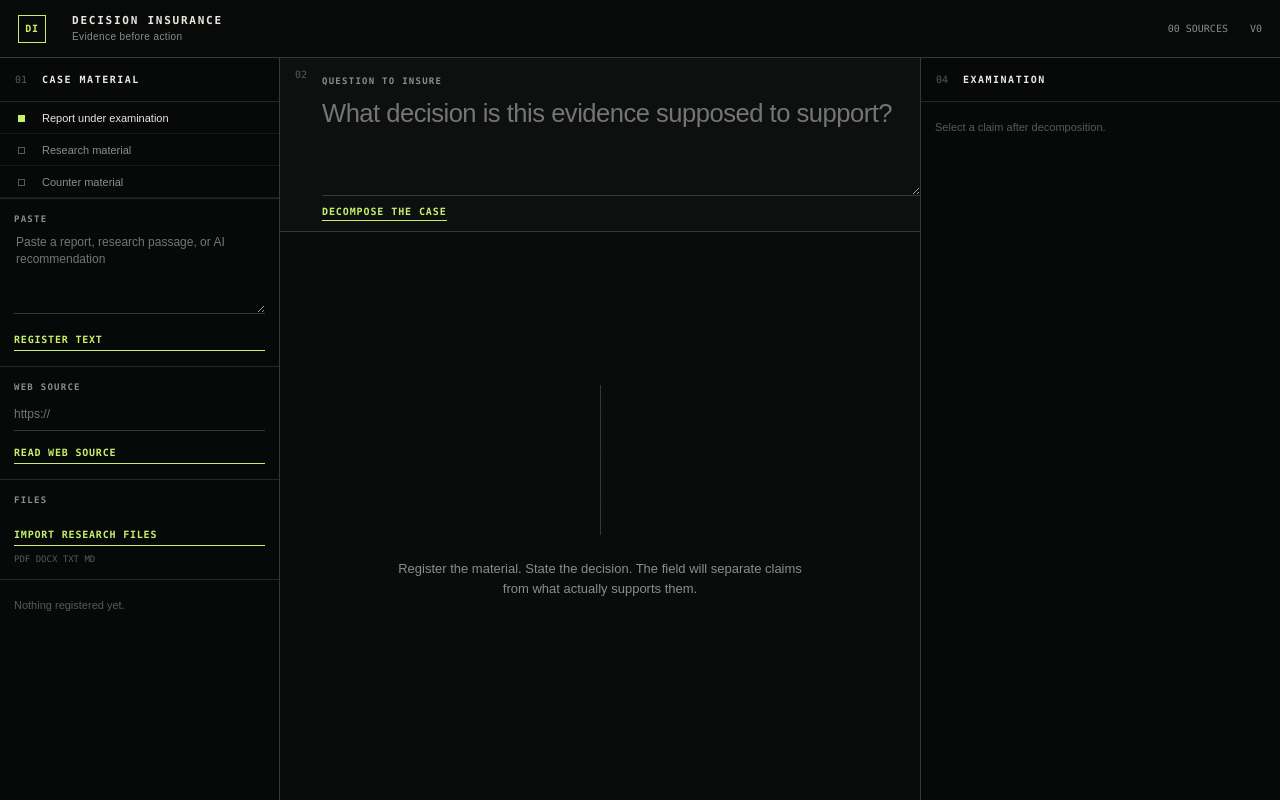
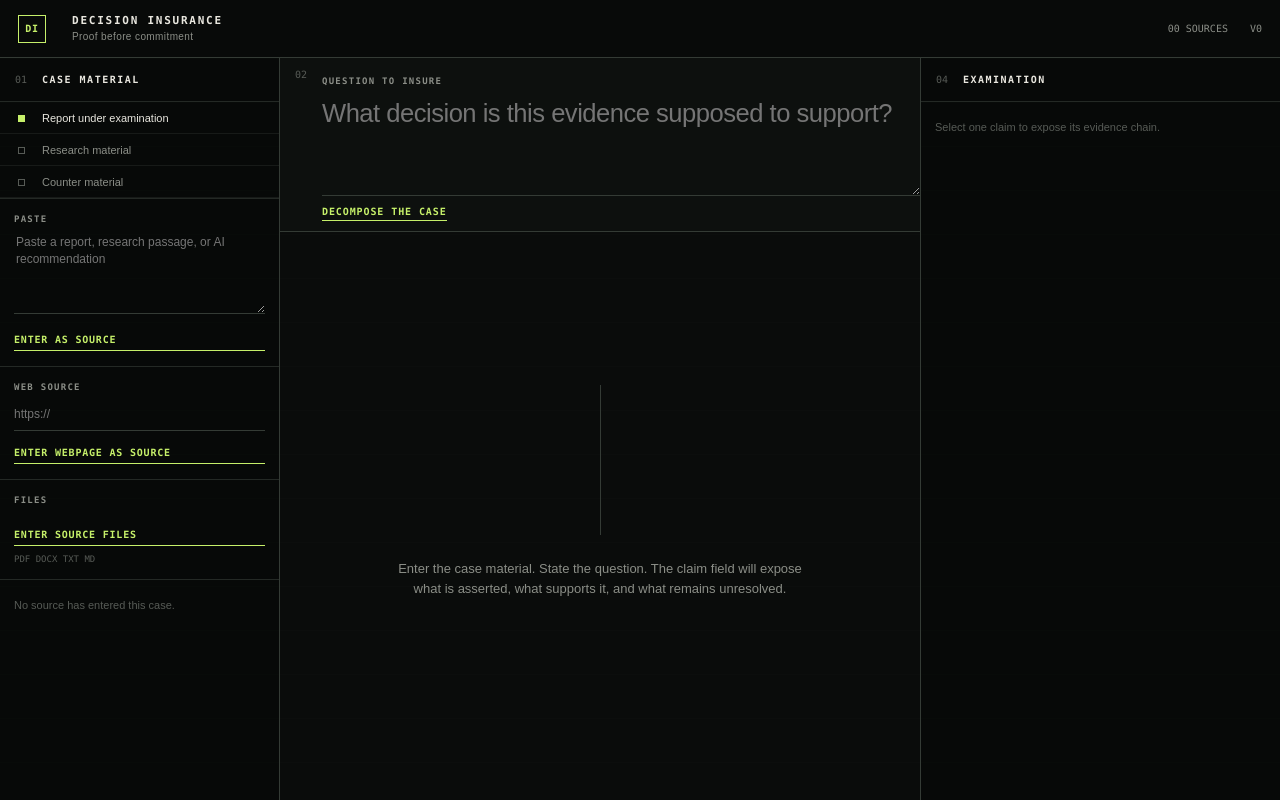
Before and after one commit to Joenasriani/decision-insurance, a Next.js app: page / in a window 1280 px wide. Built offline with nearby package versions, Linux system fonts and the light colour scheme.

Commit message:
Make the interface language case specific

```diff
--- a/components/DecisionWorkbench.tsx
+++ b/components/DecisionWorkbench.tsx
@@ -150,11 +150,11 @@ export default function DecisionWorkbench() {
 
   async function decomposeCase() {
     if (!question.trim()) {
-      setNotice("Write the decision question first.");
+      setNotice("State the question this case is meant to insure.");
       return;
     }
     if (!sources.length) {
-      setNotice("Register at least one source first.");
+      setNotice("Enter at least one source before decomposition.");
       return;
     }
     setBusy("examine");
@@ -212,7 +212,7 @@ export default function DecisionWorkbench() {
         <div className="brandMark">DI</div>
         <div>
           <div className="brandName">DECISION INSURANCE</div>
-          <div className="brandPhrase">Evidence before action</div>
+          <div className="brandPhrase">Proof before commitment</div>
         </div>
         <div className="mastState">
           <span>{sources.length.toString().padStart(2, "0")} sources</span>
@@ -237,19 +237,19 @@ export default function DecisionWorkbench() {
         <div className="intakeBand">
           <label htmlFor="paste-source">PASTE</label>
           <textarea id="paste-source" value={pasteText} onChange={event => setPasteText(event.target.value)} placeholder="Paste a report, research passage, or AI recommendation" />
-          <button className="lineAction" type="button" onClick={registerText}>Register text</button>
+          <button className="lineAction" type="button" onClick={registerText}>Enter as source</button>
         </div>
 
         <div className="intakeBand">
           <label htmlFor="web-source">WEB SOURCE</label>
           <input id="web-source" value={webAddress} onChange={event => setWebAddress(event.target.value)} placeholder="https://" inputMode="url" />
-          <button className="lineAction" type="button" onClick={readWebSource} disabled={busy === "web"}>{busy === "web" ? "Reading source" : "Read web source"}</button>
+          <button className="lineAction" type="button" onClick={readWebSource} disabled={busy === "web"}>{busy === "web" ? "Reading source" : "Enter webpage as source"}</button>
         </div>
 
         <div className="intakeBand fileBand">
           <span className="bandLabel">FILES</span>
           <input ref={fileRef} className="hiddenInput" type="file" multiple accept=".pdf,.docx,.txt,.md,.markdown,text/plain,application/pdf,application/vnd.openxmlformats-officedocument.wordprocessingml.document" onChange={importFiles} />
-          <button className="lineAction" type="button" onClick={() => fileRef.current?.click()} disabled={busy === "files"}>{busy === "files" ? "Reading files" : "Import research files"}</button>
+          <button className="lineAction" type="button" onClick={() => fileRef.current?.click()} disabled={busy === "files"}>{busy === "files" ? "Reading files" : "Enter source files"}</button>
           <p>PDF DOCX TXT MD</p>
         </div>
 
@@ -265,7 +265,7 @@ export default function DecisionWorkbench() {
               <button type="button" className="erase" onClick={() => removeSource(source.id)} aria-label={`Remove ${source.label}`}>×</button>
             </div>
           ))}
-          {sources.length === 0 ? <p className="railVoid">Nothing registered yet.</p> : null}
+          {sources.length === 0 ? <p className="railVoid">No source has entered this case.</p> : null}
         </div>
       </section>
 
@@ -307,7 +307,7 @@ export default function DecisionWorkbench() {
         ) : (
           <div className="fieldEmpty">
             <div className="fieldEmptyRule" />
-            <p>Register the material. State the decision. The field will separate claims from what actually supports them.</p>
+            <p>Enter the case material. State the question. The claim field will expose what is asserted, what supports it, and what remains unresolved.</p>
           </div>
         )}
       </section>
@@ -346,7 +346,7 @@ export default function DecisionWorkbench() {
                     <span>retrieval relevance {item.relevance}</span>
                   </div>
                 );
-              }) : <p>No source linked evidence.</p>}
+              }) : <p>No registered source currently supports or contradicts this claim.</p>}
             </section>
 
             <section className="inspectionSection">
@@ -374,7 +374,7 @@ export default function DecisionWorkbench() {
             </section>
           </div>
         ) : (
-          <p className="railVoid">Select a claim after decomposition.</p>
+          <p className="railVoid">Select one claim to expose its evidence chain.</p>
         )}
       </aside>
     </main>
```
